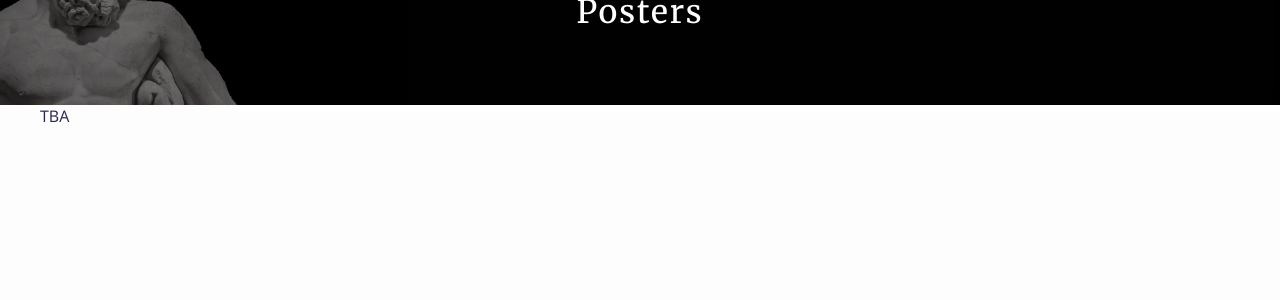
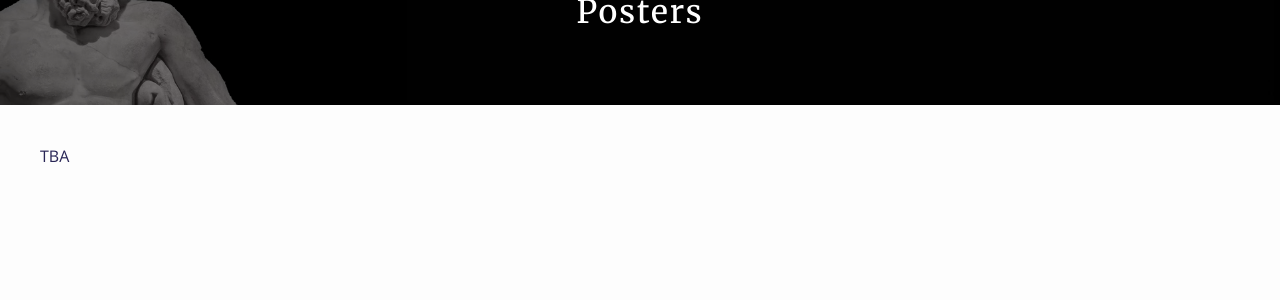
Before and after one commit to recomb-conference/recomb2026, a Jekyll site: the page built from posters.md, in a window 1280 px wide. Shown: the part 122-422 px from the top of the page. Built offline with Jekyll 4.4.1, drawn with Linux system fonts in a browser that asks for light colours; nearby versions of some CDN libraries.

Commit message:
Add spacing between banner and page content

```diff
--- a/_sass/minima/custom-styles.scss
+++ b/_sass/minima/custom-styles.scss
@@ -55,6 +55,11 @@ a:focus, a:hover {
    ========================================================================== */
 .page-page .page-content {
   padding-top: 0; // Banner handles the spacing
+}
+
+/* Add spacing between banner and page content */
+.page-page article.post {
+  padding-top: 40px;
 }
 
 .page-header-banner {
```
